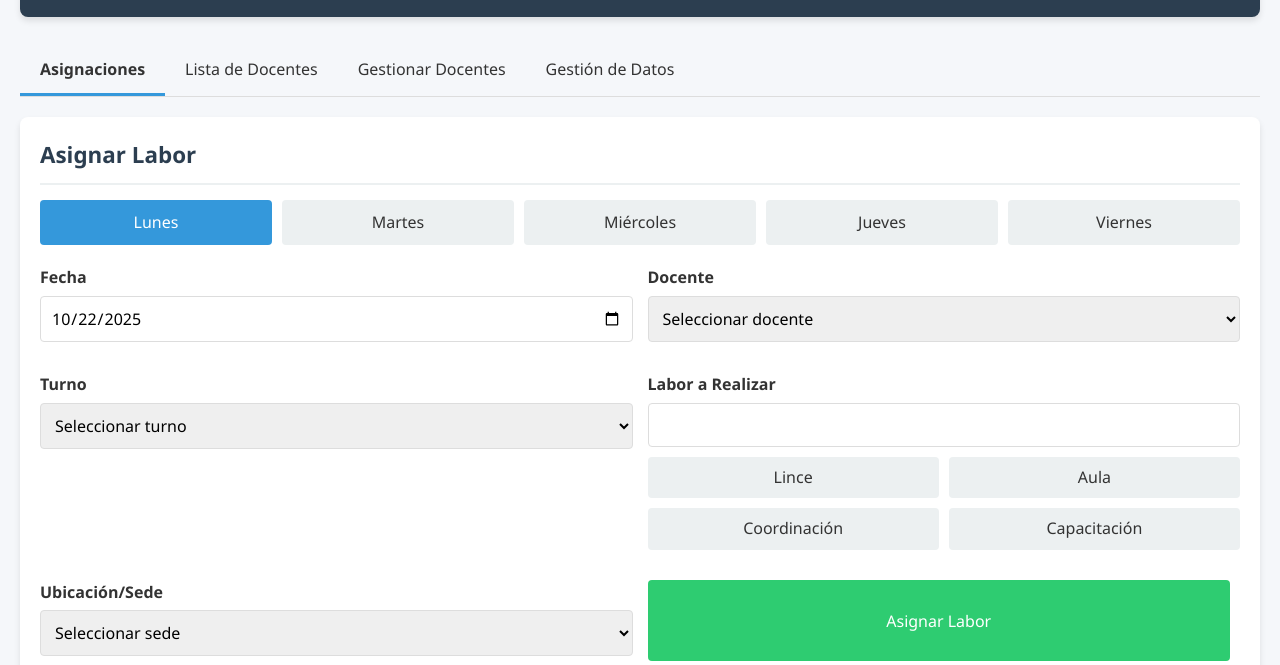
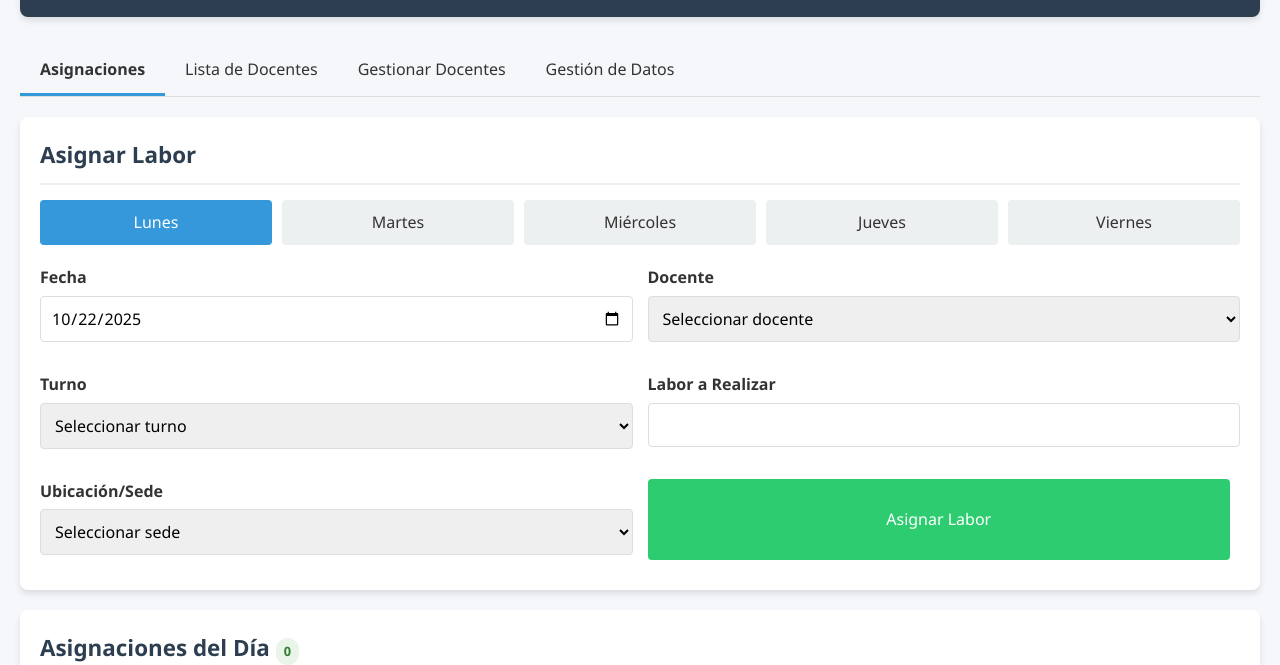
Before and after one commit to classroomseleccion-pixel/Sistema_Control_Reemplazo, a plain HTML site: page index.html in a window 1280 px wide. Shown: the part 137-802 px from the top of the page. Drawn offline with Linux system fonts and the light colour scheme.

Commit message:
Add files via upload

```diff
--- a/index.html
+++ b/index.html
@@ -641,12 +641,7 @@
                             <option value="Tutoría">
                         </datalist>
 
-                        <div class="labor-options">
-                            <div class="labor-option" data-labor="Reemplazo en Lince">Lince</div>
-                            <div class="labor-option" data-labor="Reemplazo en Aula">Aula</div>
-                            <div class="labor-option" data-labor="Coordinación Académica">Coordinación</div>
-                            <div class="labor-option" data-labor="Capacitación">Capacitación</div>
-                        </div>
+
                     </div>
 
                     <div class="form-group">
```
